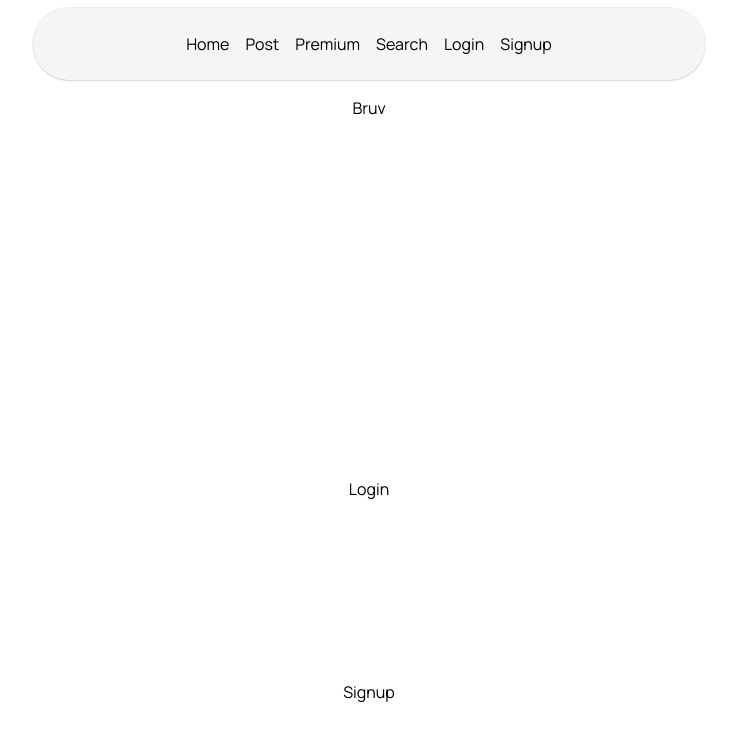
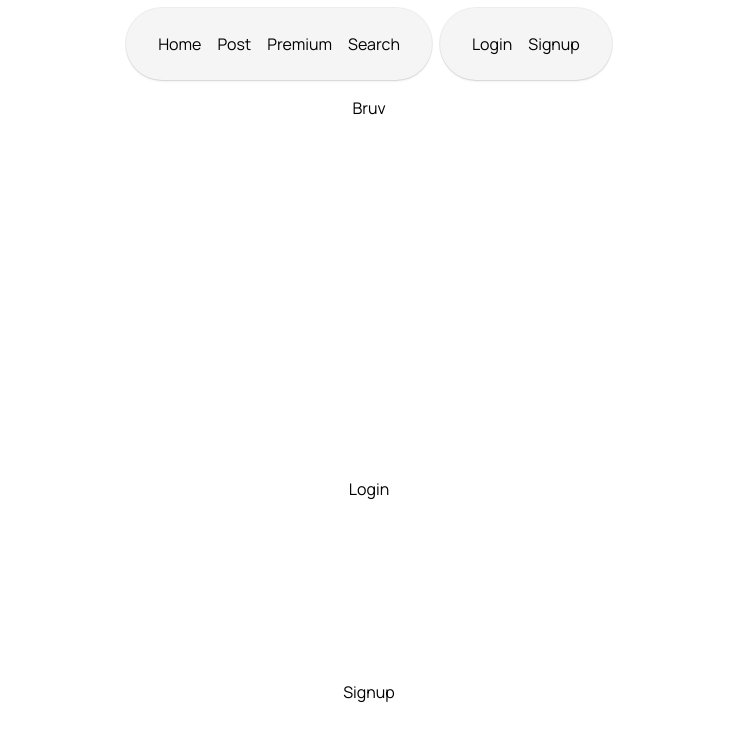
Before and after one commit to naman-bajpai/Sharenotes.ai, a Next.js app in the folder frontend/: page / in a window 1280 px wide. Shown: the top 740 px of the page, without its empty margins (271-1008 px from the left). Built offline with nearby package versions, Linux system fonts and the light colour scheme.

Commit message:
fixed navbar

```diff
--- a/frontend/src/app/page.tsx
+++ b/frontend/src/app/page.tsx
@@ -1,6 +1,6 @@
 import Image from "next/image";
 import Link from "next/link";
-import { NavbarDemo } from "./navbar/navbar";
+import { NavbarDemo } from "../components/navbar";
 
 export default function Home() {
   return (
--- a/frontend/src/app/navbar/navbar.tsx
+++ b/frontend/src/components/navbar.tsx
@@ -15,7 +15,7 @@ function Navbar({ className }: { className?: string }) {
   const [active, setActive] = useState<string | null>(null);
   return (
     <div
-      className={cn("fixed top-10 inset-x-0 max-w-2xl mx-auto z-50", className)}
+      className={cn("fixed top-10 inset-x-0 max-w-2xl mx-auto z-50 flex gap-2 justify-center", className)}
       >
       <Menu setActive={setActive}>
         <MenuItem setActive={setActive} active={active} item="Home">
@@ -44,9 +44,12 @@ function Navbar({ className }: { className?: string }) {
             <HoveredLink href="/hobby">Search Notes</HoveredLink>
           </div>
         </MenuItem>
-        <MenuItem setActive={setActive} active={active} item="Login">
+
+      </Menu>
+      <Menu setActive={setActive}>
+      <MenuItem setActive={setActive} active={active} item="Login">
           <div className="flex flex-col space-y-4 text-sm">
-            <HoveredLink href="/hobby"></HoveredLink>
+            <HoveredLink href="/hobby">Login to your account</HoveredLink>
           </div>
         </MenuItem>
         <MenuItem setActive={setActive} active={active} item="Signup">
```
